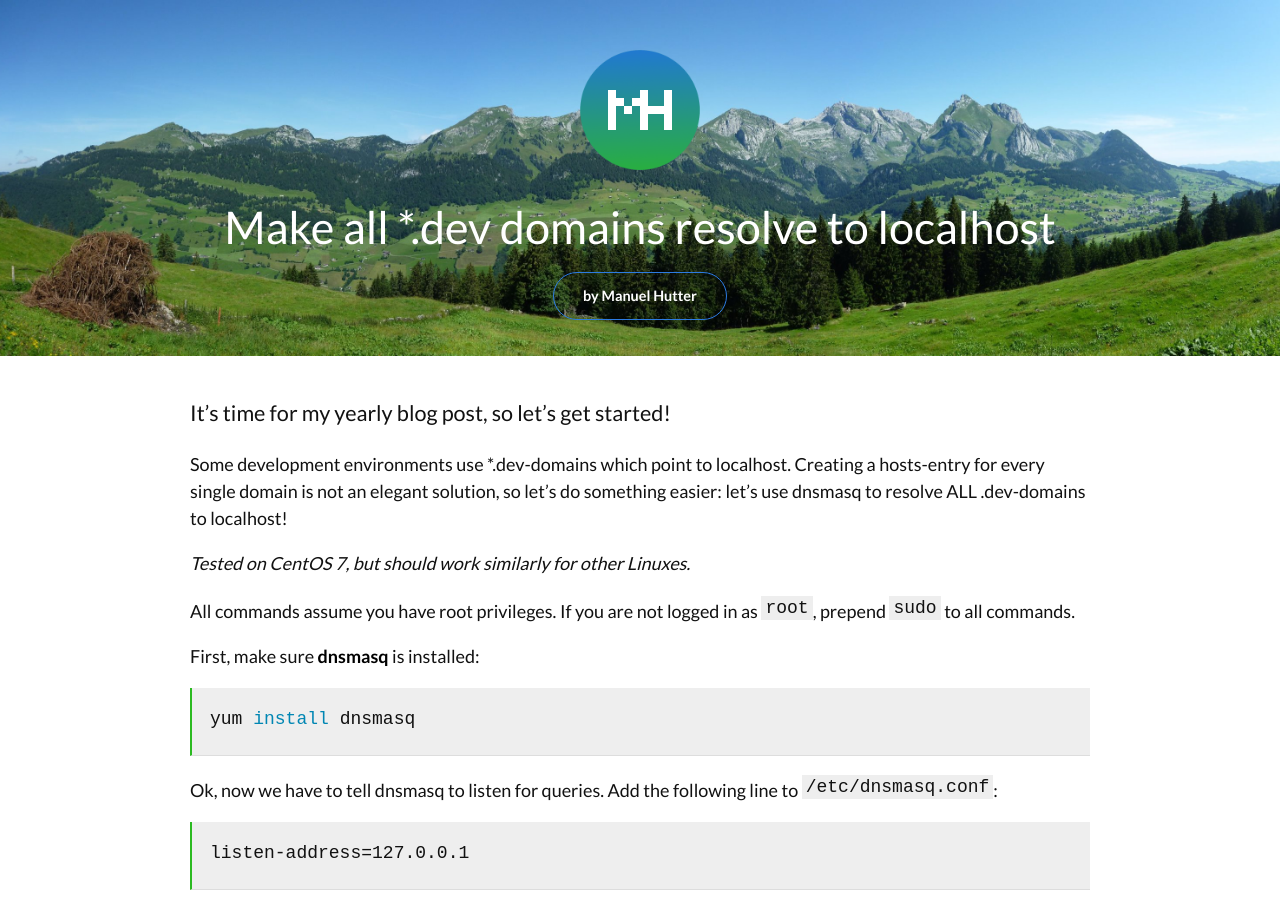
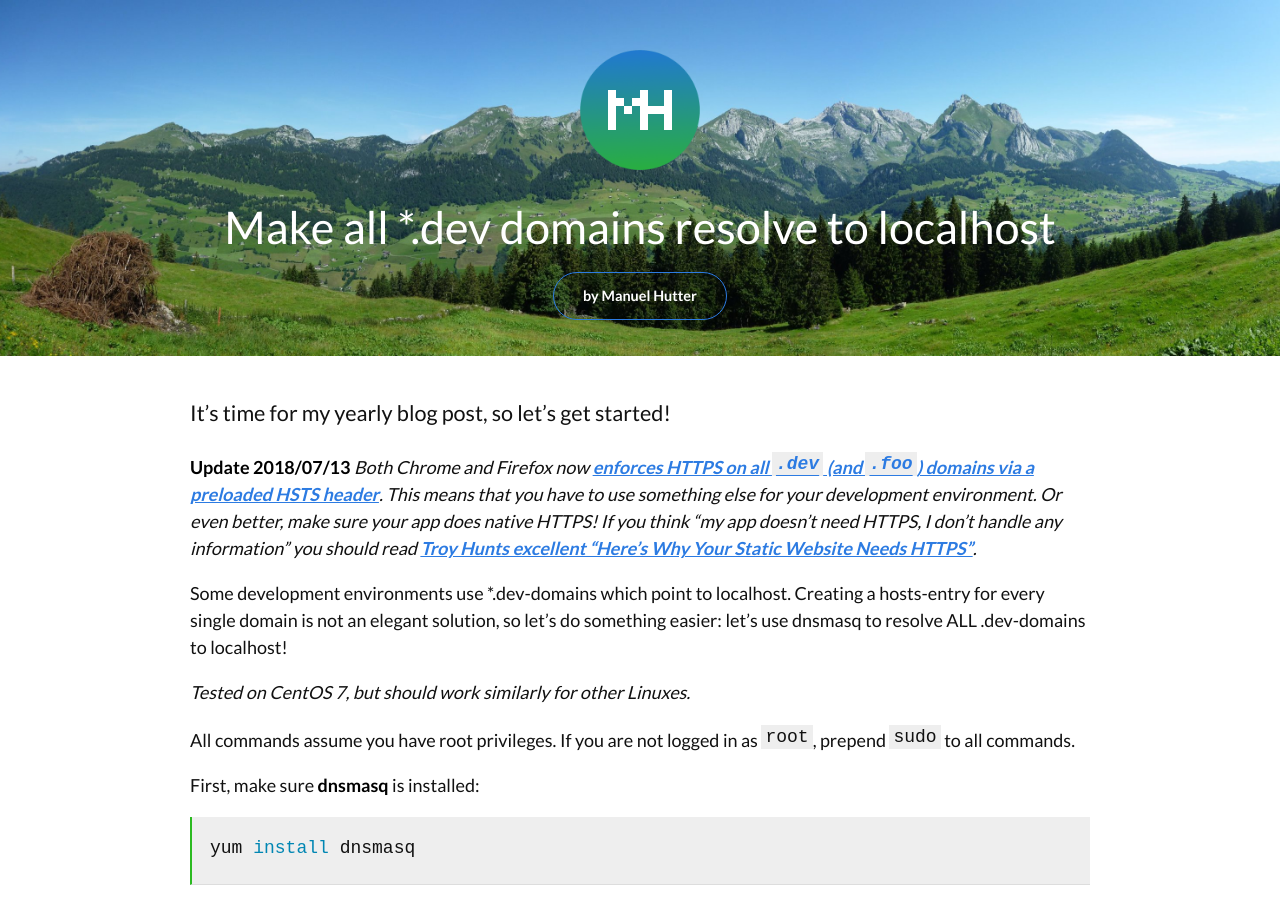
Before and after one commit to mhutter/hutter.io, a Jekyll site: the page built from _posts/2016-02-02-make-all-dev-domains-resolve-to-localhost.md, in a window 1280 px wide and 900 px high. Built offline with Jekyll 4.4.1, drawn with Linux system fonts in a browser that asks for light colours.

Commit message:
Add hint about HSTS preseeding for .dev and .foo
Fixes #16

```diff
--- a/_posts/2016-02-02-make-all-dev-domains-resolve-to-localhost.md
+++ b/_posts/2016-02-02-make-all-dev-domains-resolve-to-localhost.md
@@ -6,6 +6,9 @@ tags: [dnsmasq,dns,wildcard,dev,centos]
 ---
 
 It's time for my yearly blog post, so let's get started!
+
+
+**Update 2018/07/13** _Both Chrome and Firefox now [enforces HTTPS on all `.dev` (and `.foo`) domains via a preloaded HSTS header](https://ma.ttias.be/chrome-force-dev-domains-https-via-preloaded-hsts/). This means that you have to use something else for your development environment. Or even better, make sure your app does native HTTPS! If you think "my app doesn't need HTTPS, I don't handle any information" you should read [Troy Hunts excellent "Here's Why Your Static Website Needs HTTPS"](https://www.troyhunt.com/heres-why-your-static-website-needs-https/)._
 
 Some development environments use *.dev-domains which point to localhost. Creating a hosts-entry for every single domain is not an elegant solution, so let's do something easier: let's use dnsmasq to resolve ALL .dev-domains to localhost!
 
```
